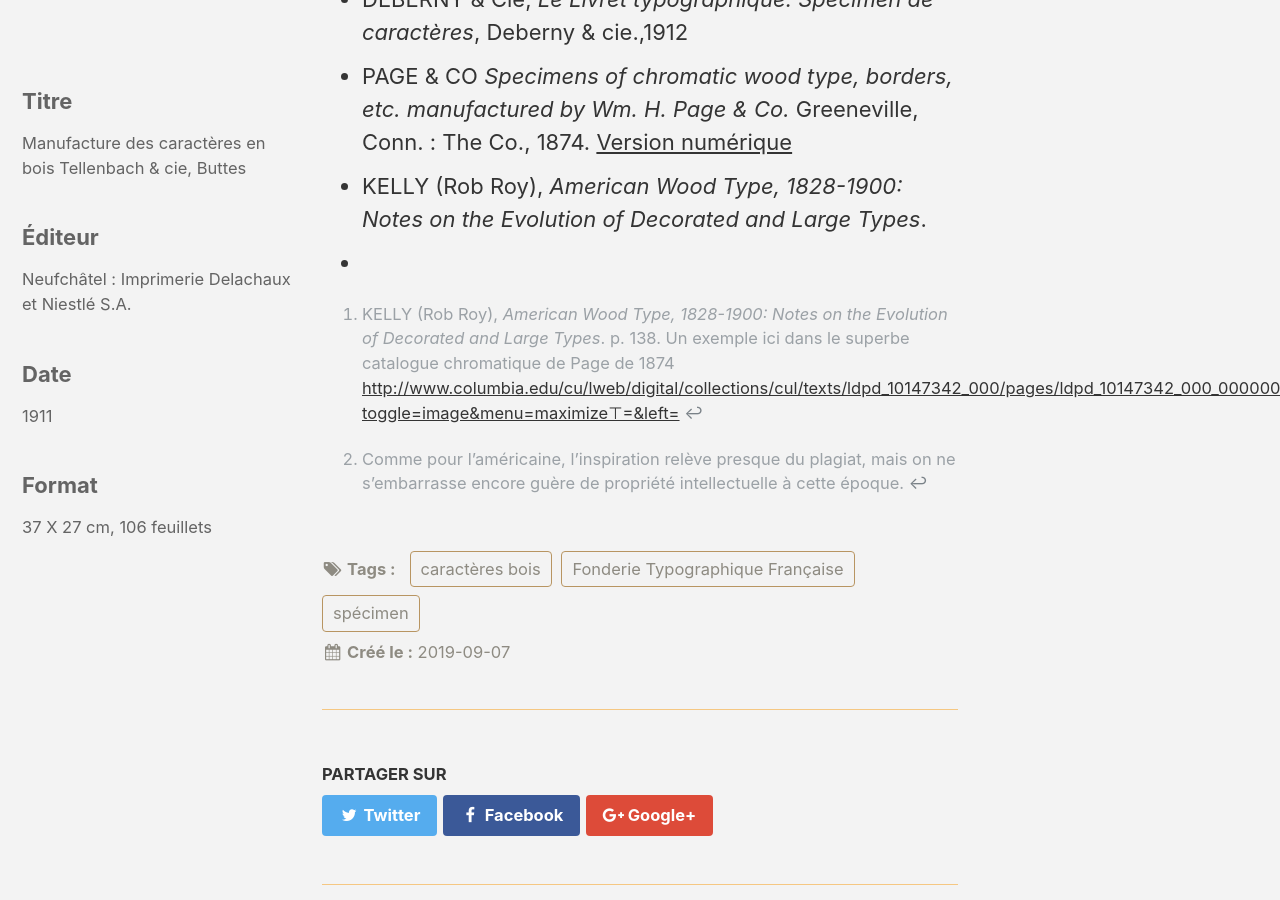
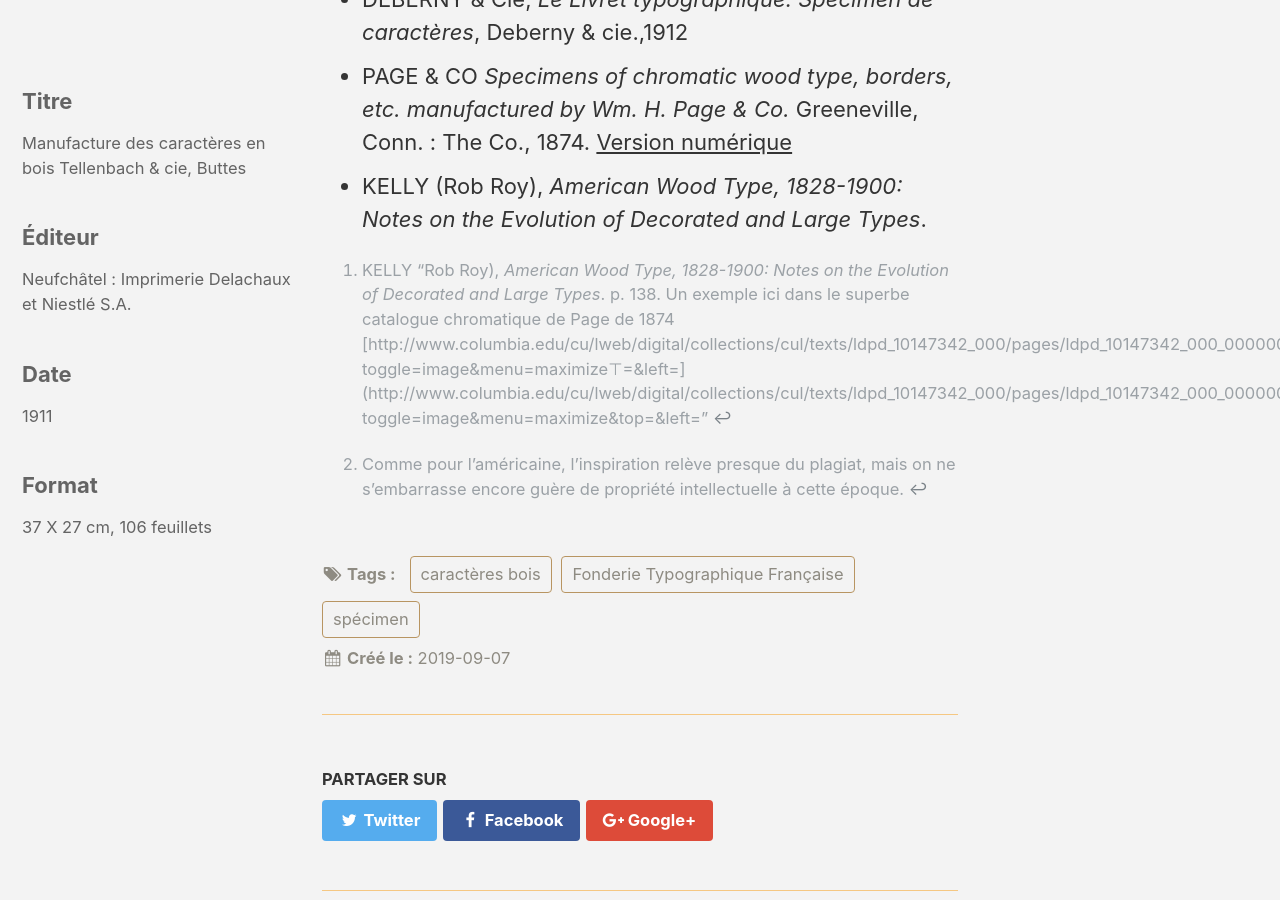
Before and after one commit to ampersandpresslab/carnetlab, a Jekyll site: the page built from _posts/2019-09-07-specimen-Tellenbach.md, in a window 1280 px wide and 900 px high, scrolled down 6938 px. Built offline with Jekyll 4.4.1, drawn with Linux system fonts in a browser that asks for light colours.

Commit message:
article tellenbach

```diff
--- a/_posts/2019-09-07-specimen-Tellenbach.md
+++ b/_posts/2019-09-07-specimen-Tellenbach.md
@@ -147,6 +147,7 @@ Je n'ai pu repérer qu'un autre exemplaire de ce spécimen, en Suisse. De même,
 - DEBERNY & Cie, _Le Livret typographique. Spécimen de caractères_, Deberny & cie.,1912
 - PAGE & CO _Specimens of chromatic wood type, borders, etc. manufactured by Wm. H. Page & Co._ Greeneville, Conn. : The Co., 1874\. [Version numérique](http://www.columbia.edu/cu/lweb/digital/collections/cul/texts/ldpd_10147342_000/pages/ldpd_10147342_000_00000031.html?toggle=image&menu=maximize&top=&left=)
 - KELLY (Rob Roy), _American Wood Type, 1828-1900: Notes on the Evolution of Decorated and Large Types_.
-- [^1]: KELLY (Rob Roy), _American Wood Type, 1828-1900: Notes on the Evolution of Decorated and Large Types_. p. 138\. Un exemple ici dans le superbe catalogue chromatique de Page de 1874 [http://www.columbia.edu/cu/lweb/digital/collections/cul/texts/ldpd_10147342_000/pages/ldpd_10147342_000_00000031.html?toggle=image&menu=maximize⊤=&left=](http://www.columbia.edu/cu/lweb/digital/collections/cul/texts/ldpd_10147342_000/pages/ldpd_10147342_000_00000031.html?toggle=image&menu=maximize&top=&left=)
 
 [^2]: Comme pour l'américaine, l'inspiration relève presque du plagiat, mais on ne s'embarrasse encore guère de propriété intellectuelle à cette époque.
+
+[^1]: KELLY "Rob Roy), _American Wood Type, 1828-1900: Notes on the Evolution of Decorated and Large Types_. p. 138\. Un exemple ici dans le superbe catalogue chromatique de Page de 1874 [http://www.columbia.edu/cu/lweb/digital/collections/cul/texts/ldpd_10147342_000/pages/ldpd_10147342_000_00000031.html?toggle=image&menu=maximize⊤=&left=](http://www.columbia.edu/cu/lweb/digital/collections/cul/texts/ldpd_10147342_000/pages/ldpd_10147342_000_00000031.html?toggle=image&menu=maximize&top=&left="
```
